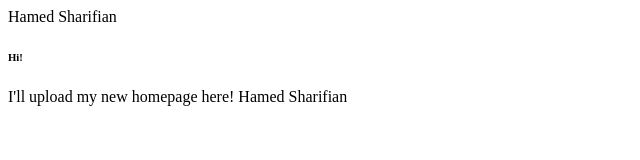
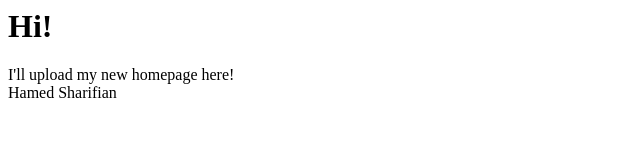
Before and after one commit to HamedSharifian/HamedSharifian.github.io, a plain HTML site: page index.html in a window 1280 px wide. Shown: the whole page, without its empty margins (0-640 px from the left). Drawn offline with Linux system fonts and the light colour scheme.

Commit message:
Third Commit

```diff
--- a/index.html
+++ b/index.html
@@ -1,11 +1,11 @@
 <html>
 <head>
- Hamed Sharifian
+<title> Hamed Sharifian </title>
 </head>
 <body>
 
-<h6>Hi!</h6>
-I'll upload my new homepage here!
+<h1>Hi!</h1>
+I'll upload my new homepage here! </br>
 
 Hamed Sharifian
 
```
